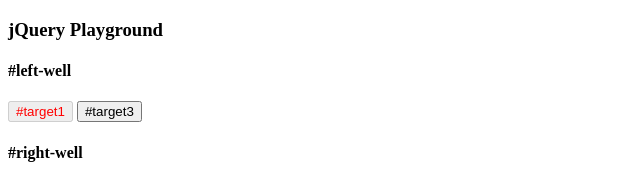
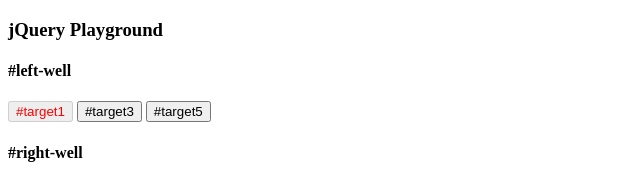
Before and after one commit to bernblend/firstjQueryProject, a plain HTML site: page index.html in a window 1280 px wide. Shown: the top 180 px of the page, without its empty margins (0-640 px from the left). Drawn offline with Linux system fonts and the light colour scheme.

Commit message:
First use of clone() and function chaining

```diff
--- a/index.html
+++ b/index.html
@@ -22,6 +22,9 @@
         $("#target4").remove();
 
         $("#target2").appendTo("#right-well");
+
+
+        $("#target5").clone().appendTo("#left-well");
 
 
       });
```
